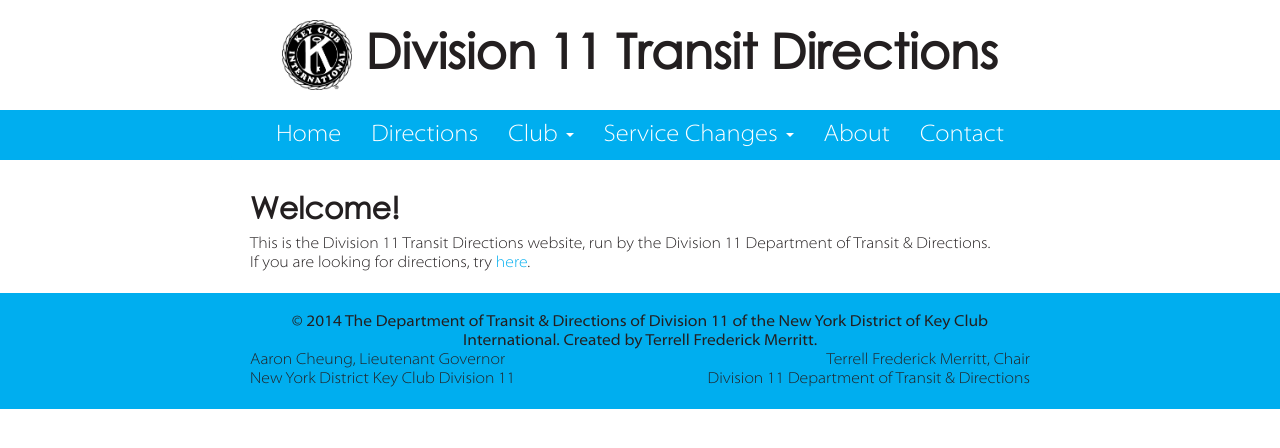
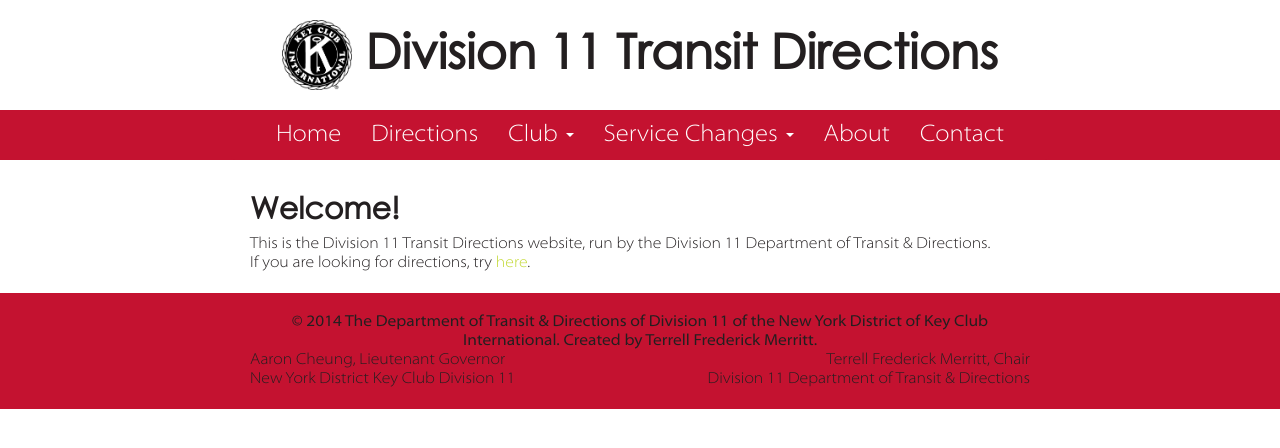
Before and after one commit to d11directions/d11directions.github.io, a Jekyll site: the page built from index.html, in a window 1280 px wide. Shown: the top 448 px of the page. Built offline with Jekyll 4.4.1, drawn with Linux system fonts in a browser that asks for light colours.

Commit message:
Update Default Layout: add Christmas 2014 stylesheet

```diff
--- a/_layouts/default.html
+++ b/_layouts/default.html
@@ -7,6 +7,7 @@
   <meta name="description" content="Transit directions to service events for clubs within Division 11 of the New York District of Key Club International.">
   <link rel="stylesheet" type="text/css" media="screen" href="/css/bootstrap.min.css">
   <link rel="stylesheet" type="text/css" media="screen" href="/css/main.css">
+  <link rel="stylesheet" type="text/css" media="screen" href="/css/christmas2014.css">
   <link rel="shortcut icon" type="image/x-icon" href="/favicon.ico">
   <script src="/js/jquery-1.11.1.min.js"></script>
   <script src="/js/bootstrap.min.js"></script>
```
